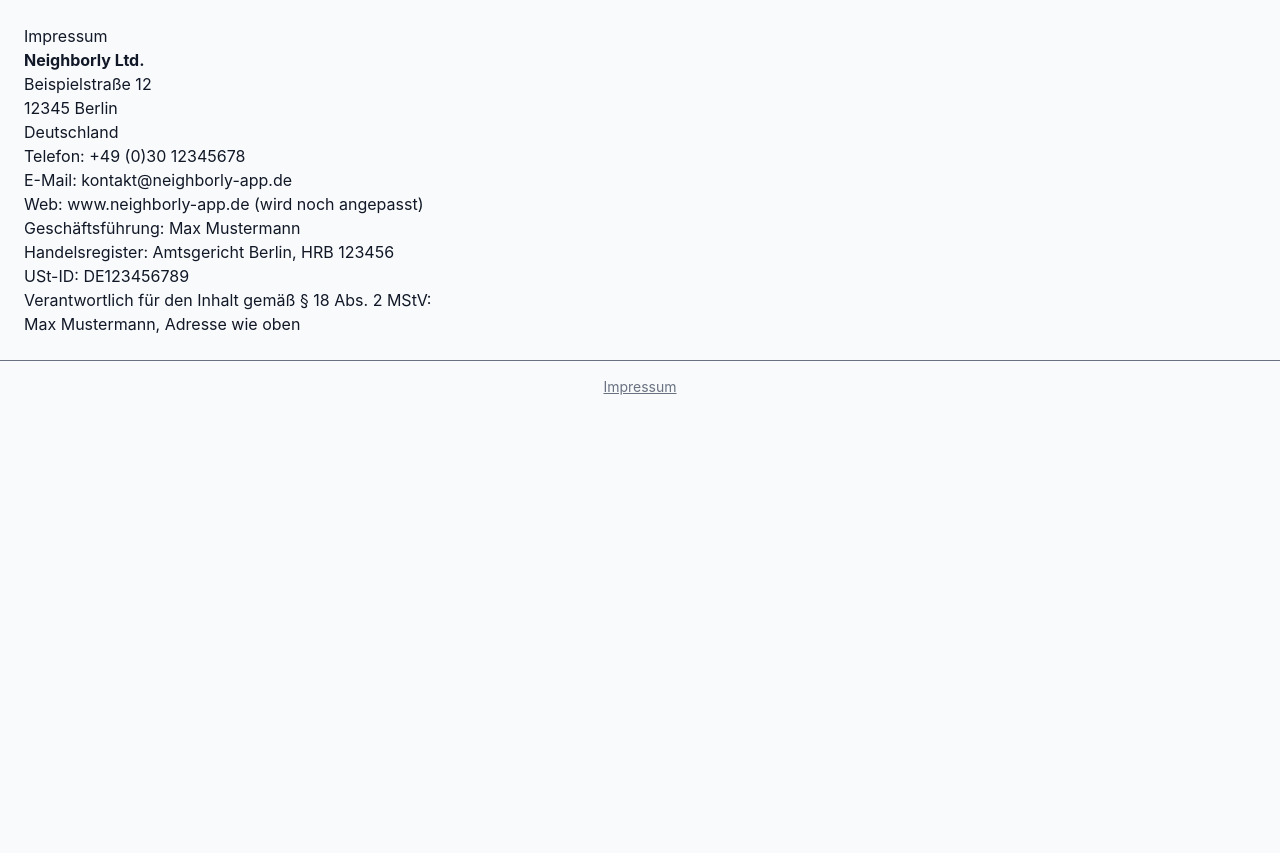
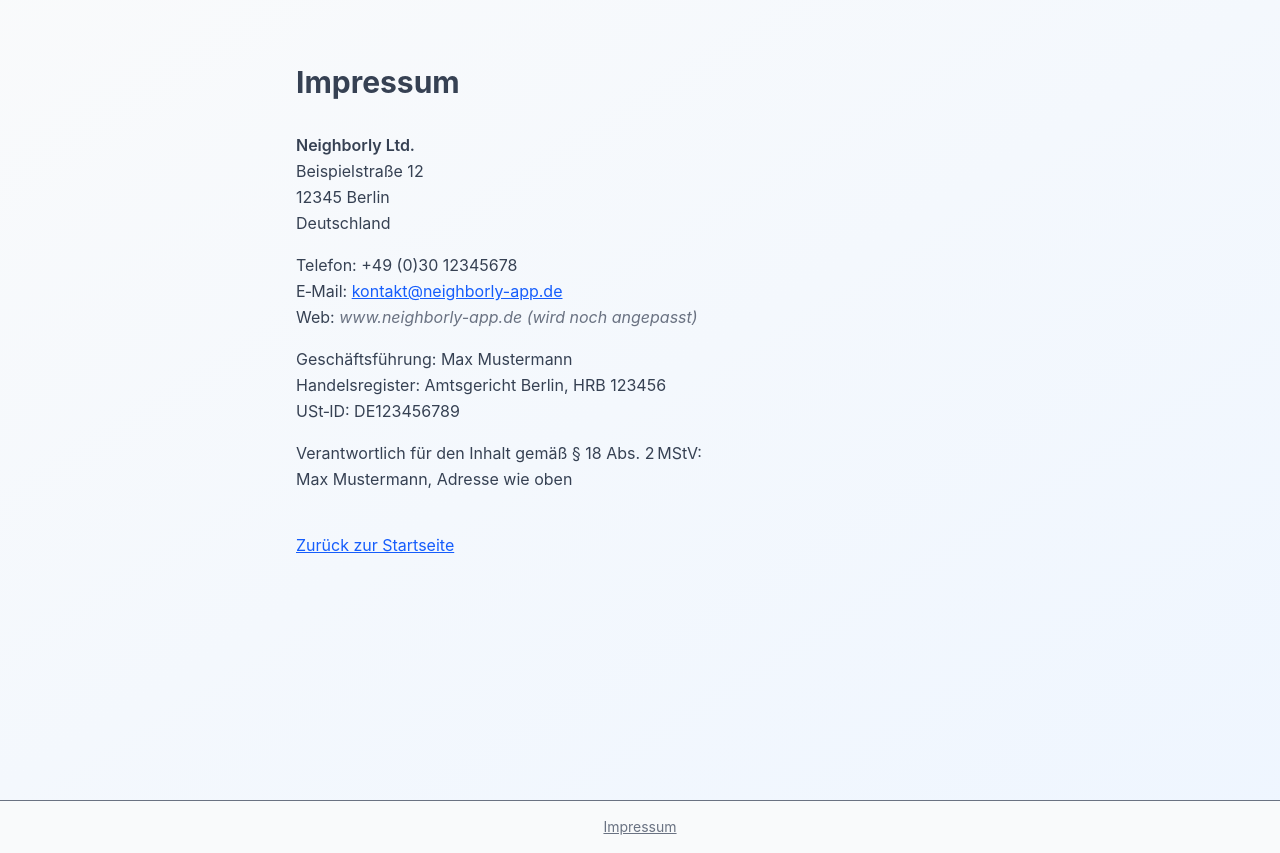
Before and after one commit to finalProject2025/TP, a React (Vite) app in the folder frontend/: page /impressum in a window 1280 px wide. Before the commit the page ends 800 px from the top, so only its background shows below. Built offline with nearby package versions, Linux system fonts and the light colour scheme.

Commit message:
update Impressum.tsx

```diff
--- a/frontend/src/pages/Impressum.tsx
+++ b/frontend/src/pages/Impressum.tsx
@@ -1,19 +1,53 @@
-const Impressum = () => (
-  <div style={{ padding: 24 }}>
-    <h1>Impressum</h1>
-    <p><strong>Neighborly Ltd.</strong><br />
-    Beispielstraße 12<br />
-    12345 Berlin<br />
-    Deutschland</p>
-    <p>Telefon: +49 (0)30 12345678<br />
-    E-Mail: kontakt@neighborly-app.de<br />
-    Web: <a href="https://www.neighborly-app.de" target="_blank" rel="noopener noreferrer">www.neighborly-app.de</a> (wird noch angepasst)</p>
-    <p>Geschäftsführung: Max Mustermann<br />
-    Handelsregister: Amtsgericht Berlin, HRB 123456<br />
-    USt-ID: DE123456789</p>
-    <p>Verantwortlich für den Inhalt gemäß § 18 Abs. 2 MStV:<br />
-    Max Mustermann, Adresse wie oben</p>
-  </div>
-);
+// src/pages/Impressum.tsx
+import { Link } from "react-router-dom";
 
-export default Impressum;
+export default function Impressum() {
+  return (
+    <div className="min-h-screen bg-gradient-to-br from-gray-50 to-blue-50">
+      <main className="max-w-3xl mx-auto px-6 sm:px-8 lg:px-10 py-16 text-gray-700 leading-relaxed">
+        <h1 className="text-3xl font-bold mb-8">Impressum</h1>
+
+        <p className="font-semibold">Neighborly&nbsp;Ltd.</p>
+        <p>
+          Beispielstraße&nbsp;12<br />
+          12345&nbsp;Berlin<br />
+          Deutschland
+        </p>
+
+        <p className="mt-4">
+          Telefon:&nbsp;+49&nbsp;(0)30&nbsp;12345678<br />
+          E‑Mail:&nbsp;
+          <a
+            href="mailto:kontakt@neighborly-app.de"
+            className="text-blue-600 underline hover:text-blue-800"
+          >
+            kontakt@neighborly-app.de
+          </a>
+          <br />
+          Web:&nbsp;
+          <span className="italic text-gray-500">
+            www.neighborly-app.de&nbsp;(wird noch angepasst)
+          </span>
+        </p>
+
+        <p className="mt-4">
+          Geschäftsführung:&nbsp;Max&nbsp;Mustermann<br />
+          Handelsregister:&nbsp;Amtsgericht&nbsp;Berlin,&nbsp;HRB&nbsp;123456<br />
+          USt‑ID:&nbsp;DE123456789
+        </p>
+
+        <p className="mt-4">
+          Verantwortlich für den Inhalt gemäß §&nbsp;18&nbsp;Abs.&nbsp;2 MStV:<br />
+          Max&nbsp;Mustermann, Adresse wie oben
+        </p>
+
+        <Link
+          to="/"
+          className="inline-block mt-10 text-blue-600 underline hover:text-blue-800"
+        >
+          Zurück zur Startseite
+        </Link>
+      </main>
+    </div>
+  );
+}
```
